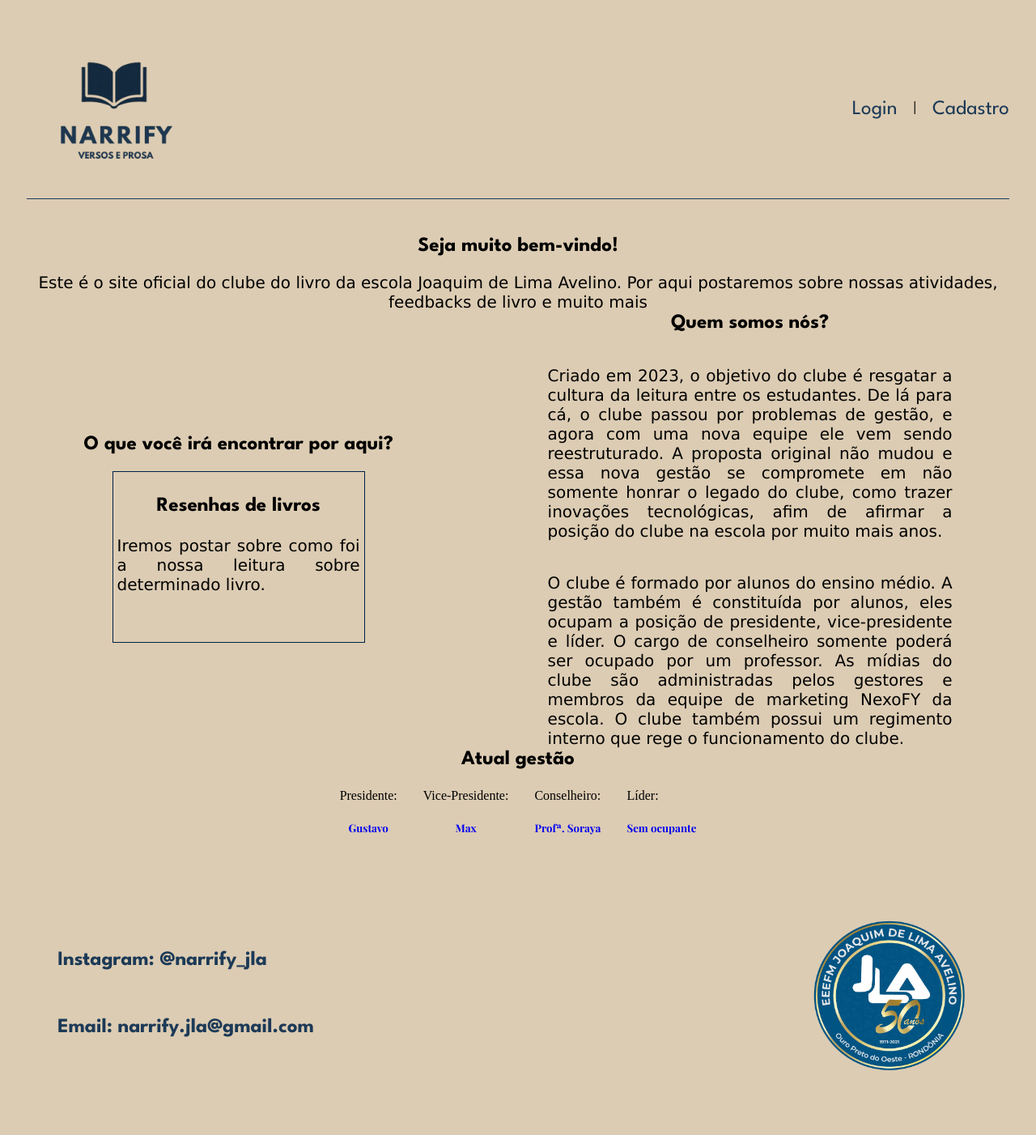
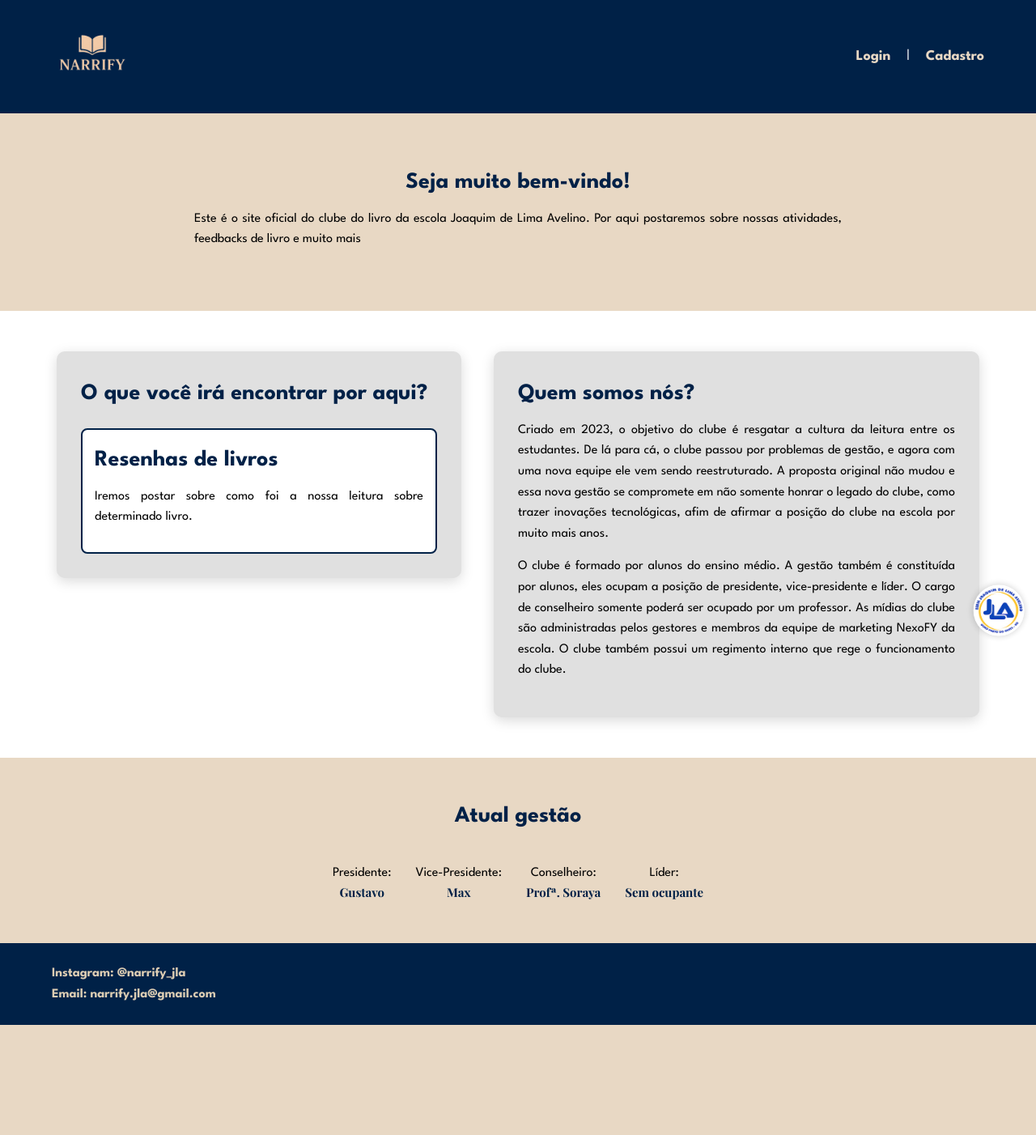
Before and after one commit to Azazel-Admetus/clube_do_livro-JLA, a PHP site: page /html/index.html in a window 1280 px wide. Shown: the whole page at 81% size. After the commit the page ends 1266 px from the top, so only its background shows below. Run offline with PHP 8.4, Linux system fonts and the light colour scheme; some web fonts are replaced.

Commit message:
estilização do index feita

```diff
--- a/css/index.css
+++ b/css/index.css
@@ -1,5 +1,6 @@
 @import url('https://fonts.googleapis.com/css2?family=League+Spartan:wght@100..900&family=Playfair+Display:ital,wght@0,400..900;1,400..900&display=swap');
 
+/* ---------- Variáveis ---------- */
 :root {
     --fontemain: 'League Spartan', sans-serif;
     --fontesecond: 'Playfair Display', serif;
@@ -7,157 +8,245 @@
     --color-secondary: #1c3a57;
     --color-terceira: #dcccb3;
     --color-quarta: #e0e0e0;
-    --preto : #000000;
-    --branco : #ffffff;
+    --preto: #000000;
+    --branco: #ffffff;
     --azul-escuro: #002147;
     --azul-claro: #004080;
 }
 
-
-body {
-    margin: 05;
+/* ---------- Reset ---------- */
+* {
+    margin: 0;
     padding: 0;
-    /* display: flex;
-    flex-wrap: wrap; */
-    background-color: var(--color-terceira);
+    box-sizing: border-box;
 }
 
+/* ---------- Corpo ---------- */
+body {
+    font-family: var(--fontemain);
+    background-color: var(--color-terceira);
+    color: var(--preto);
+    line-height: 1.6;
+}
+
+/* ---------- Cabeçalho ---------- */
 header {
     display: flex;
-    flex-direction: row;
     justify-content: space-between;
     align-items: center;
-    text-align: center;
-    margin: 2%;
-    padding: 0;
-    padding-bottom: 0px;
-    border-bottom: #1c3a57 solid 1px
+    padding: 20px 5%;
+    background-color: var(--azul-escuro);
+    color: var(--branco);
+    border-bottom: 3px solid var(--color-primary);
+    flex-wrap: wrap;
+}
 
+header img {
+    height: 100px;
+    width: auto;
 }
 
 nav ul {
     display: flex;
-    flex-direction: row;
     gap: 20px;
     list-style: none;
-    padding: 0;
-}
-
-h1 {
-    font-family: var(--fontemain);
-    font-weight: 700;
-    font-style: normal;
-    color: var(--color-secondary);
-    font-size: 40px;
-
+    flex-wrap: wrap;
 }
 
 .link {
-    font-family: var(--fontemain);
     text-decoration: none;
-    color: var(--color-secondary);
-    font-size: 25px;
+    color: var(--color-primary);
+    font-weight: bold;
+    font-size: 18px;
+    transition: color 0.3s;
 }
 
 .link:hover {
+    color: var(--branco);
+}
+
+/* ---------- Introdução ---------- */
+#introduction {
+    background-color: var(--color-primary);
+    text-align: center;
+    padding: 60px 20px;
+}
+
+#div-intro {
+    max-width: 800px;
+    margin: 0 auto;
+}
+
+/* ---------- Conteúdo Principal ---------- */
+#main-content {
+    display: flex;
+    justify-content: center;
+    align-items: flex-start;
+    flex-wrap: wrap;
+    padding: 50px 5%;
+    background-color: var(--branco);
+    gap: 40px;
+}
+
+#content,
+#info {
+    flex: 1 1 400px;
+    background-color: var(--color-quarta);
+    border-radius: 10px;
+    padding: 30px;
+    box-shadow: 0 4px 16px rgba(0, 0, 0, 0.15);
+}
+
+#content {
+    max-width: 500px;
+}
+
+#info {
+    max-width: 600px;
+}
+
+/* ---------- Caixa JavaScript ---------- */
+#javascript {
+    border: 2px solid var(--azul-escuro);
+    background-color: var(--branco);
+    padding: 15px;
+    border-radius: 8px;
+    margin-top: 20px;
+    transition: box-shadow 0.3s;
+}
+
+#javascript:hover {
+    box-shadow: 0 0 12px rgba(0, 0, 0, 0.1);
+}
+
+#javascript p {
+    color: var(--preto);
+}
+
+/* ---------- Administração ---------- */
+#admin {
+    background-color: var(--color-primary);
+    padding: 50px 20px;
+    text-align: center;
+}
+
+#admin .cargos {
+    display: flex;
+    flex-wrap: wrap;
+    justify-content: center;
+    gap: 30px;
+    margin-top: 30px;
+}
+
+#admin a {
+    font-family: var(--fontesecond);
+    color: var(--azul-escuro);
+    text-decoration: none;
+    font-size: 18px;
+    transition: color 0.3s;
+}
+
+#admin a:hover {
+    color: var(--azul-claro);
+}
+
+/* ---------- Rodapé ---------- */
+footer {
+    background-color: var(--azul-escuro);
+    color: var(--branco);
+    display: flex;
+    justify-content: space-between;
+    align-items: center;
+    padding: 25px 5%;
+    flex-wrap: wrap;
+}
+
+footer a {
+    color: var(--color-primary);
+    text-decoration: none;
+}
+
+footer a:hover {
     text-decoration: underline;
 }
-/* estilizando a introducao do site */
-#introduction{
-    display: flex;
-    flex-direction: row;
-    flex-wrap: wrap;
-    justify-content: space-around;
-    align-items: center;
-}
-#div-intro{
-    text-align: center;
-    justify-content: center;
-    align-items: center;
+
+footer img {
+    height: 90px;
+    width: auto;
 }
 
-/* estilizando o conteudo do site  */
-#content{
-    display: flex;
-    flex-direction: column;
-    justify-content: center;
-    align-items:center;
-    text-align: center;
+/* ---------- Títulos e Texto ---------- */
+.titulo {
+    font-size: 28px;
+    font-weight: bold;
+    color: var(--azul-escuro);
+    margin-bottom: 10px;
 }
-#javascript{
-    border: var(--azul-escuro) solid 1px;
-    width: 300px;
-    height: 200px;
-    padding: 5px;
-    word-break: break-word;
-    white-space: normal;
-    transition: opacity 0.5s ;
-    opacity: 1;
-    align-items: center;
-    justify-content: center;
-}
-#javascript p{
+
+.texto {
+    font-size: 16px;
+    color: var(--preto);
+    margin-bottom: 15px;
     text-align: justify;
 }
-#javascript:hover{
-    box-shadow:1px 0px 0px 1px rgba(0, 0, 0, 0.5);
+
+/* ---------- Responsividade ---------- */
+@media (max-width: 768px) {
+    header {
+        flex-direction: column;
+        gap: 10px;
+    }
+
+    nav ul {
+        justify-content: center;
+    }
+
+    #main-content {
+        flex-direction: column;
+        align-items: center;
+    }
+
+    #content,
+    #info {
+        width: 100%;
+        max-width: 100%;
+    }
+
+    footer {
+        flex-direction: column;
+        text-align: center;
+        gap: 10px;
+    }
 }
-/* estilizando a secao da info */
-#info{
-    display: flex;
-    flex-direction: column;
-    justify-content: center;
-    align-items: center;
-    text-align: justify;
-    max-width: 500px;
-    max-height: 500px;
+
+/* ---------- Imagem Circular no Canto Inferior Direito ---------- */
+.imagem-circular {
+    position: fixed;
+    bottom: 16px;
+    right: 16px;
+    width: 60px;
+    height: 60px;
+    border-radius: 50%;
+    object-fit: cover;
+    box-shadow: 0 0 8px rgba(0, 0, 0, 0.2);
+    opacity: 0.85;
+    z-index: 1000;
+    transition: opacity 0.3s ease, transform 0.3s ease;
 }
-#main-content{
-    display: flex;
-    flex-direction: row;
-    justify-content: space-around;
-    align-items: center;
-    flex-wrap: wrap;
+
+.imagem-circular {
+    opacity: 1;
+    transform: scale(1.05);
 }
-/* estilizando a secao dos admnins */
-#admin{
-    display: flex;
-    flex-direction: column;
-    align-items: center;
+
+.link-inferior {
+    color: var(--color-terceira);
+    text-decoration: none;
+    font-weight: bold;
+    transition: color 0.3s;
+    font-size: 16px;
 }
-span{
-    font-weight: bold;
+
+.link-inferior:hover {
+    color: var(--branco);
 }
-#admin a{
-    font-family: var(--fontesecond);
-    text-align: center;
-    text-decoration: none;
-}
-#admin .cargos {
-    display: flex;
-    flex-direction: row;
-    gap: 2rem;
-}
-footer{
-    display: flex;
-    flex-direction: row;
-    justify-content: space-between;
-    margin: 5%;
-}
-img{
-    width: 200px;
-    height: 200px;
-    padding: 10px;
-    background-size: cover;
-}
-.titulo{
-    font-family: var(--fontemain);
-    font-weight: 700;
-    font-size: 25px;
-}
-.texto{
-    font-family: 'Lucida Sans', 'Lucida Sans Regular', 'Lucida Grande', 'Lucida Sans Unicode', Geneva, Verdana, sans-serif;
-    font-style: 600;
-    font-size: 20px;
-
-}
--- a/html/index.html
+++ b/html/index.html
@@ -1,15 +1,17 @@
 <!DOCTYPE html>
 <html lang="pt-br">
+
 <head>
     <meta charset="UTF-8">
     <meta name="viewport" content="width=device-width, initial-scale=1.0">
     <link rel="stylesheet" href="../css/index.css?v=1.1">
     <title>Narrify - Versos e Prosa</title>
 </head>
+
 <body>
     <main>
         <header>
-            <img src="../img/logo-principal-slogan-transparente.png" alt="Logo do Clube do Livro">
+            <img src="../img/logo-secundária-removebg.png" alt="Logo do Clube do Livro">
             <nav>
                 <ul>
                     <li>
@@ -25,7 +27,8 @@
         <section id="introduction">
             <div id="div-intro">
                 <h2 class="titulo">Seja muito bem-vindo!</h2>
-                <p class="texto">Este é o site oficial do clube do livro da escola Joaquim de Lima Avelino. Por aqui postaremos sobre nossas atividades, feedbacks de livro e muito mais</p>
+                <p class="texto">Este é o site oficial do clube do livro da escola Joaquim de Lima Avelino. Por aqui
+                    postaremos sobre nossas atividades, feedbacks de livro e muito mais</p>
             </div>
         </section>
         <div id="main-content">
@@ -38,8 +41,16 @@
             </section>
             <section id="info">
                 <h2 class="titulo">Quem somos nós?</h2>
-                <p class="texto">Criado em 2023, o objetivo do clube é resgatar a cultura da leitura entre os estudantes. De lá para cá, o clube passou por problemas de gestão, e agora com uma nova equipe ele vem sendo reestruturado. A proposta original não mudou e essa nova gestão se compromete em não somente honrar o legado do clube, como trazer inovações tecnológicas, afim de afirmar a posição do clube na escola por muito mais anos. </p>
-                <p class="texto">O clube é formado por alunos do ensino médio. A gestão também é constituída por alunos, eles ocupam a posição de presidente, vice-presidente e líder. O cargo de conselheiro somente poderá ser ocupado por um professor. As mídias do clube são administradas pelos gestores e membros da equipe de marketing NexoFY da escola. O clube também possui um regimento interno que rege o funcionamento do clube. </p>
+                <p class="texto">Criado em 2023, o objetivo do clube é resgatar a cultura da leitura entre os
+                    estudantes. De lá para cá, o clube passou por problemas de gestão, e agora com uma nova equipe ele
+                    vem sendo reestruturado. A proposta original não mudou e essa nova gestão se compromete em não
+                    somente honrar o legado do clube, como trazer inovações tecnológicas, afim de afirmar a posição do
+                    clube na escola por muito mais anos. </p>
+                <p class="texto">O clube é formado por alunos do ensino médio. A gestão também é constituída por alunos,
+                    eles ocupam a posição de presidente, vice-presidente e líder. O cargo de conselheiro somente poderá
+                    ser ocupado por um professor. As mídias do clube são administradas pelos gestores e membros da
+                    equipe de marketing NexoFY da escola. O clube também possui um regimento interno que rege o
+                    funcionamento do clube. </p>
             </section>
         </div>
         <section id="admin">
@@ -76,13 +87,14 @@
         <footer>
             <div>
                 <a class="link" href="https://instagram.com/narrify_jla/">
-                    <h6 class="titulo">Instagram: @narrify_jla</h5>
+                    <h6 class="link-inferior">Instagram: @narrify_jla</h5>
                 </a>
                 <a class="link" href="mailto:narrify.jla@gmail.com">
-                    <h6 class="titulo">Email: narrify.jla@gmail.com</h5>
+                    <h6 class="link-inferior">Email: narrify.jla@gmail.com</h5>
+
                 </a>
             </div>
-            <img src="../img/LOGO MENOR JLA PNG.png">
+            <img src="../img/Logo-JLA.jpg" alt="logo da JLA circular" class="imagem-circular">
 
 
         </footer>
@@ -99,7 +111,7 @@
                 conteudos = linhas.map(linha => {
                     const [titulo, ...descricaoArr] = linha.split(',');
                     const descricao = descricaoArr.join(',');
-                    return {titulo: titulo.trim(), descricao: descricao.trim()};
+                    return { titulo: titulo.trim(), descricao: descricao.trim() };
                 });
                 mostrarConteudo();
                 setInterval(mostrarConteudo, 5000);
@@ -109,7 +121,7 @@
             if (conteudos.length === 0) return;
             div.style.opacity = 0;
             setTimeout(() => {
-                const {titulo, descricao} = conteudos[index];
+                const { titulo, descricao } = conteudos[index];
                 div.innerHTML = `<h3 class="titulo">${titulo}</h3><p class="texto">${descricao}</p>`;
 
                 index = (index + 1) % conteudos.length;
@@ -120,4 +132,5 @@
     </script>
 
 </body>
+
 </html>
```
